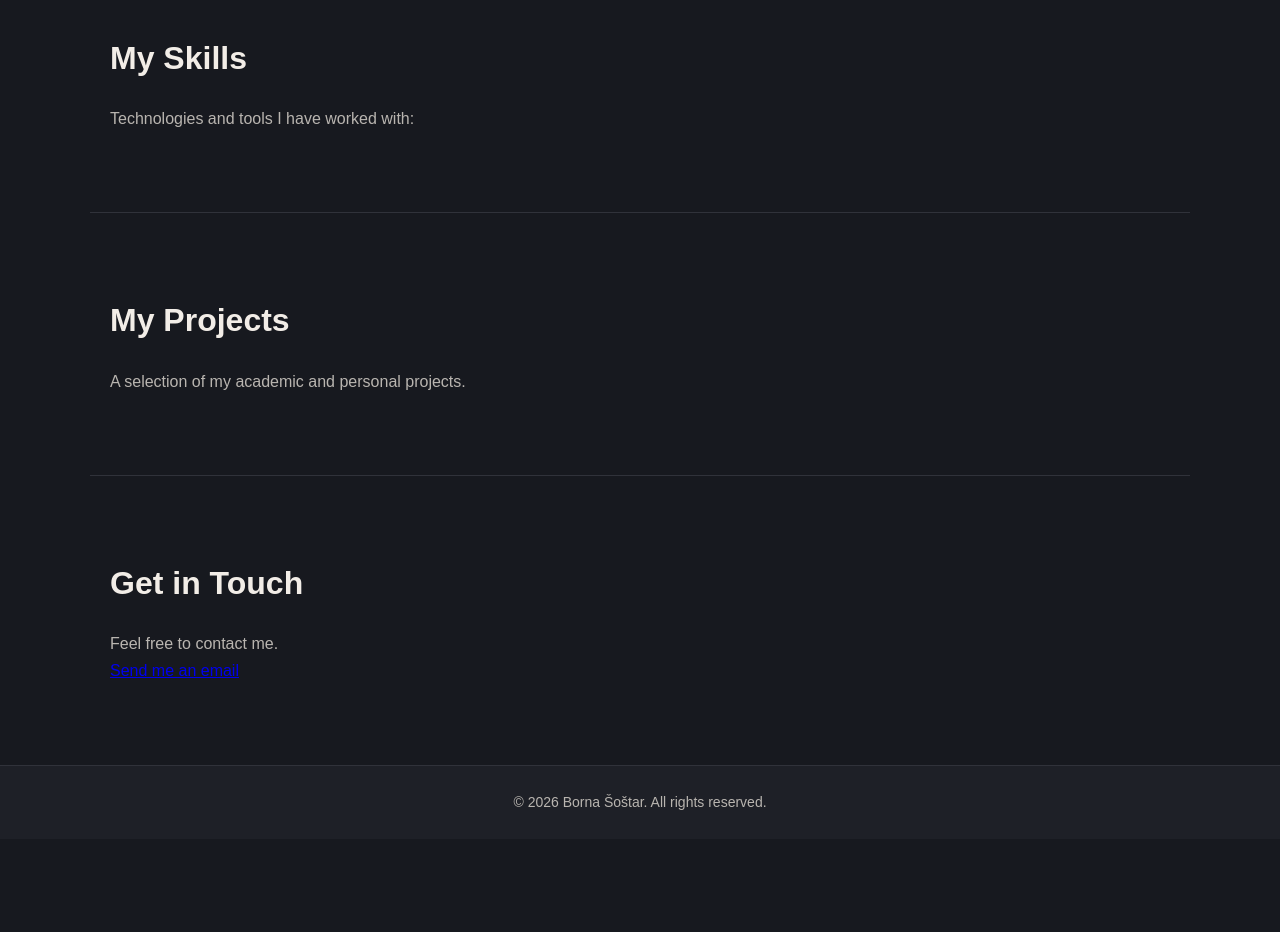
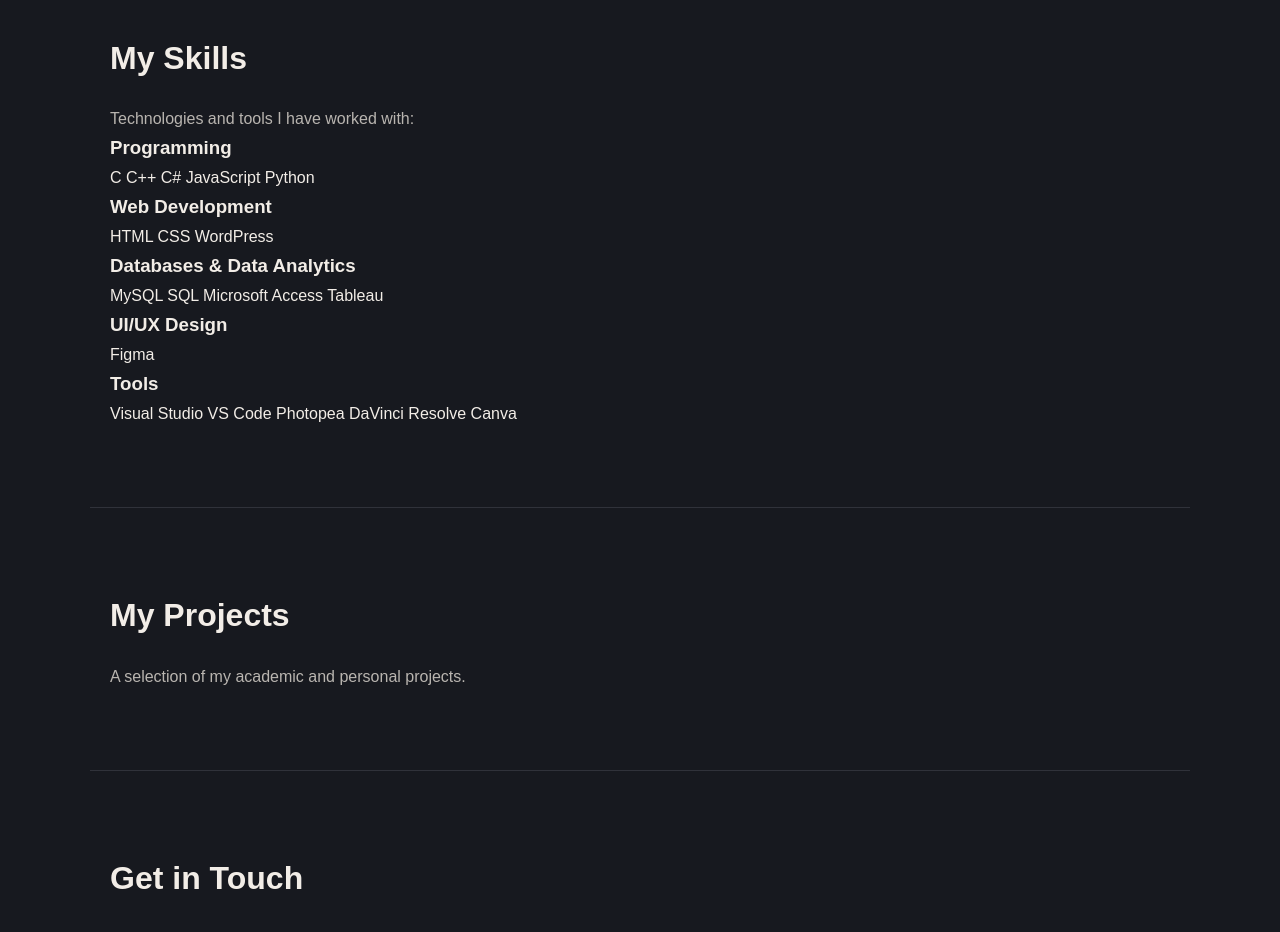
Before and after one commit to bsostar66/bsostar66.github.io, a plain HTML site: page index.html in a window 1280 px wide. Shown: the part 1100-2032 px from the top of the page. Before the commit the page ends 1939 px from the top, so only its background shows below. Drawn offline with Linux system fonts and the light colour scheme.

Commit message:
Add skills section with various skill categories

```diff
--- a/index.html
+++ b/index.html
@@ -64,10 +64,64 @@
             </p>
         </section>
 
+
         <section id="skills">
             <h2>My Skills</h2>
             <p>Technologies and tools I have worked with:</p>
+
+            <div class="skills-container">
+
+                <div class="skill-category">
+                    <h3>Programming</h3>
+                    <div class="skill-list">
+                        <span>C</span>
+                        <span>C++</span>
+                        <span>C#</span>
+                        <span>JavaScript</span>
+                        <span>Python</span>
+                    </div>
+                </div>
+
+                <div class="skill-category">
+                    <h3>Web Development</h3>
+                    <div class="skill-list">
+                        <span>HTML</span>
+                        <span>CSS</span>
+                        <span>WordPress</span>
+                    </div>
+                </div>
+
+                <div class="skill-category">
+                    <h3>Databases & Data Analytics</h3>
+                    <div class="skill-list">
+                        <span>MySQL</span>
+                        <span>SQL</span>
+                        <span>Microsoft Access</span>
+                        <span>Tableau</span>
+                    </div>
+                </div>
+
+                <div class="skill-category">
+                    <h3>UI/UX Design</h3>
+                    <div class="skill-list">
+                        <span>Figma</span>
+                    </div>
+                </div>
+
+                <div class="skill-category">
+                    <h3>Tools</h3>
+                    <div class="skill-list">
+                        <span>Visual Studio</span>
+                        <span>VS Code</span>
+                        <span>Photopea</span>
+                        <span>DaVinci Resolve</span>
+                        <span>Canva</span>
+                    </div>
+                </div>
+
+            </div>
         </section>
+
 
         <section id="projects">
             <h2>My Projects</h2>
```
